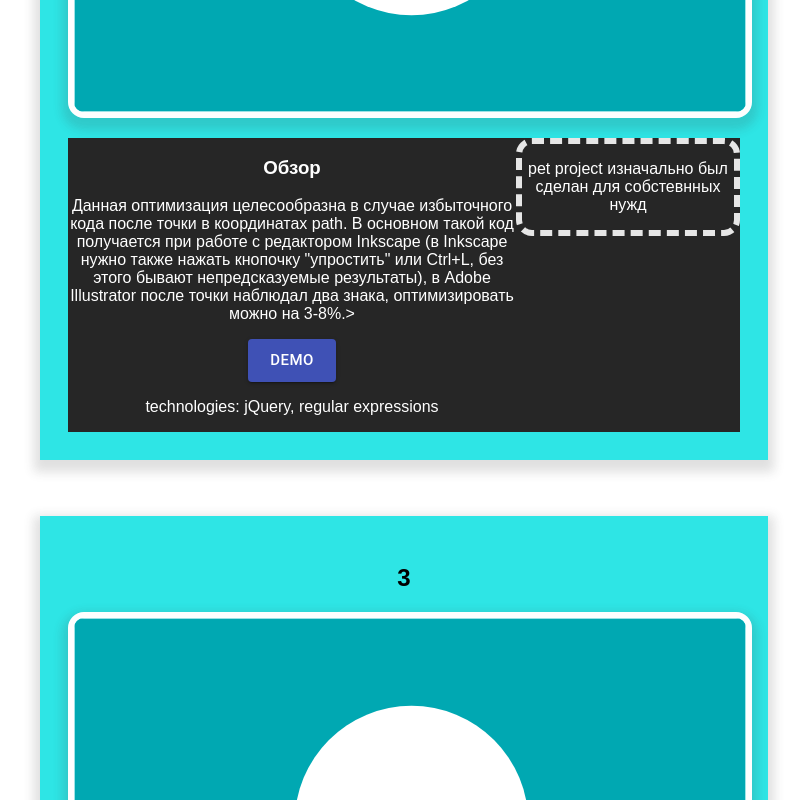
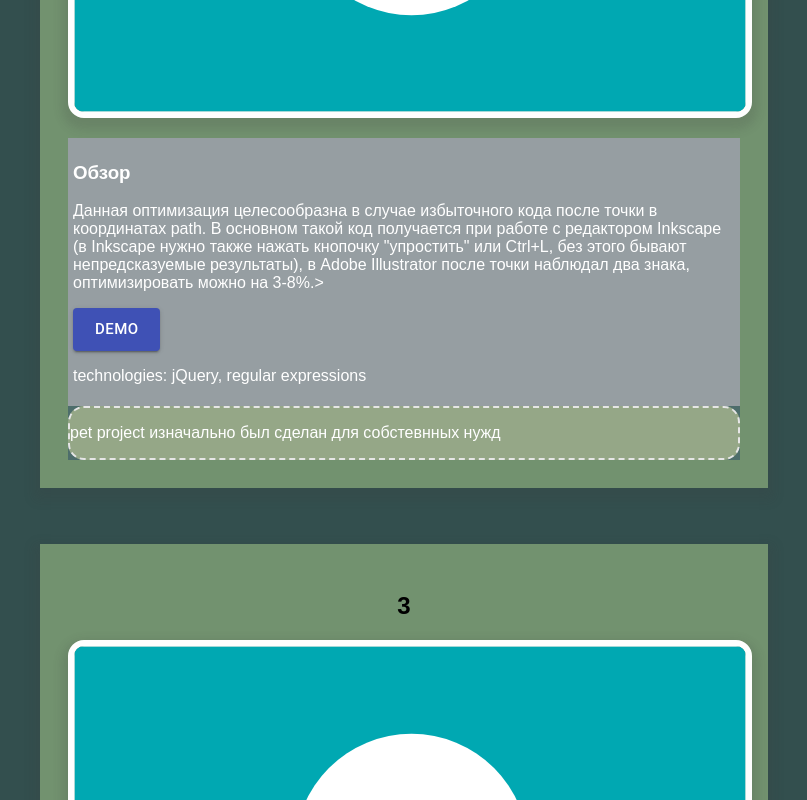
Before and after one commit to urgenmagger/myFolio, a React (Create React App) app: page /folio in a window 1280 px wide. Shown: the part 600-1400 px from the top of the page, without its empty margins (236-1043 px from the left). Built offline with nearby package versions, Linux system fonts and the light colour scheme.

Commit message:
begore branch grid

```diff
--- a/src/App.css
+++ b/src/App.css
@@ -26,7 +26,7 @@
   list-style: none;
 }
 .page {
-  background: #fff;
+  background: #334f4e;
 }
 .container {
   max-width: 728px;
@@ -34,14 +34,12 @@
   margin: 0 auto;
 }
 .page_content {
-  background: #2ee5e5;
+  background: #72926f;
   margin-bottom: 56px;
   padding: 28px;
   box-shadow: 0 6px 10px 6px rgba(64, 64, 64, 0.16);
 }
 .page_content h2 {
-  /*grid-column-start: 1;*/
-  /*grid-column-end: 4;*/
 }
 .imgsvg {
   width: 100%;
@@ -50,25 +48,22 @@
   border-radius: 16px;
   border: 6px solid #fefefe;
 }
+
 .page_oriview {
   display: grid;
-  align-items: center;
-  grid-template-columns: 2fr 1fr;
-  /*grid-template-columns: repeat(auto-fill, minmax(240px, 2fr));*/
+  grid-template-columns: repeat(auto-fit, minmax(1fr, 100px));
+  text-align: left;
   color: #fff;
-  background: #262626;
-}
-@media all and (max-width: 575px) {
-  grid-template-columns: repeat(auto-fill, minmax(240px, 2fr));
+  background: #4d6d6b;
 }
 .left_side {
-  grid-column-start: 1;
-  grid-column-end: 2;
+  padding: 5px;
+  margin-left: auto;
+  background-color: #969ea2;
 }
 .note {
-  /*grid-column-start: 3;*/
-  /*grid-column-end: auto;*/
-  border: 6px dashed #e6e6e6;
+  text-align: left;
+  border: 2px dashed #e6e6e6;
   border-radius: 16px;
-  align-self: flex-start;
+  background-color: #95a787;
 }
--- a/src/components/MyTemplate.js
+++ b/src/components/MyTemplate.js
@@ -1,6 +1,6 @@
 import React from 'react';
 import '../App.css'; //..level up
-import {Link} from 'react-router-dom';
+//import {Link} from 'react-router-dom';
 import Button from '@material-ui/core/Button';
 //import pageContent from '../content/pageContent.js';
 
```
